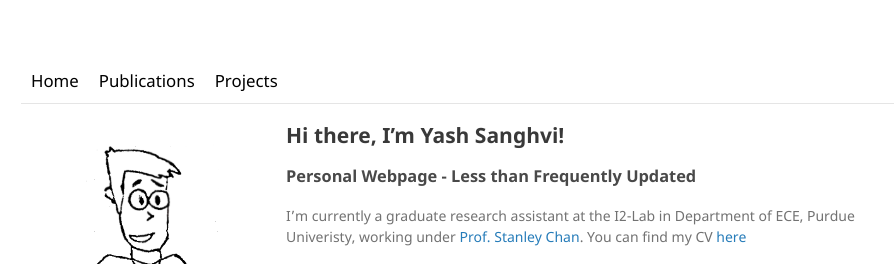
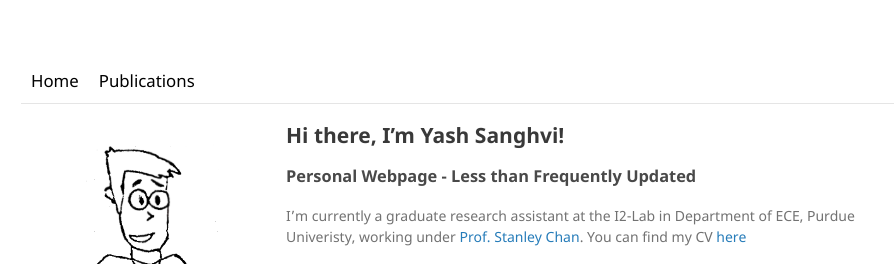
Before and after one commit to sanghviyashiitb/sanghviyashiitb.github.io, a Jekyll site: the page built from index.md, in a window 1280 px wide. Shown: the top 264 px of the page, without its empty margins (119-1013 px from the left). Built offline with Jekyll 4.4.1, drawn with Linux system fonts in a browser that asks for light colours.

Commit message:
Update default.html

```diff
--- a/_layouts/default.html
+++ b/_layouts/default.html
@@ -14,7 +14,6 @@
     <div class="topnav" style="font: 14px/1.5 "Noto Sans", "Helvetica Neue", Helvetica, Arial, sans-serif;">
       <a href="/">Home</a>
       <a href="/publications">Publications</a>
-      <a href="/projects">Projects</a>
 
     </div>
     <hr />
```
